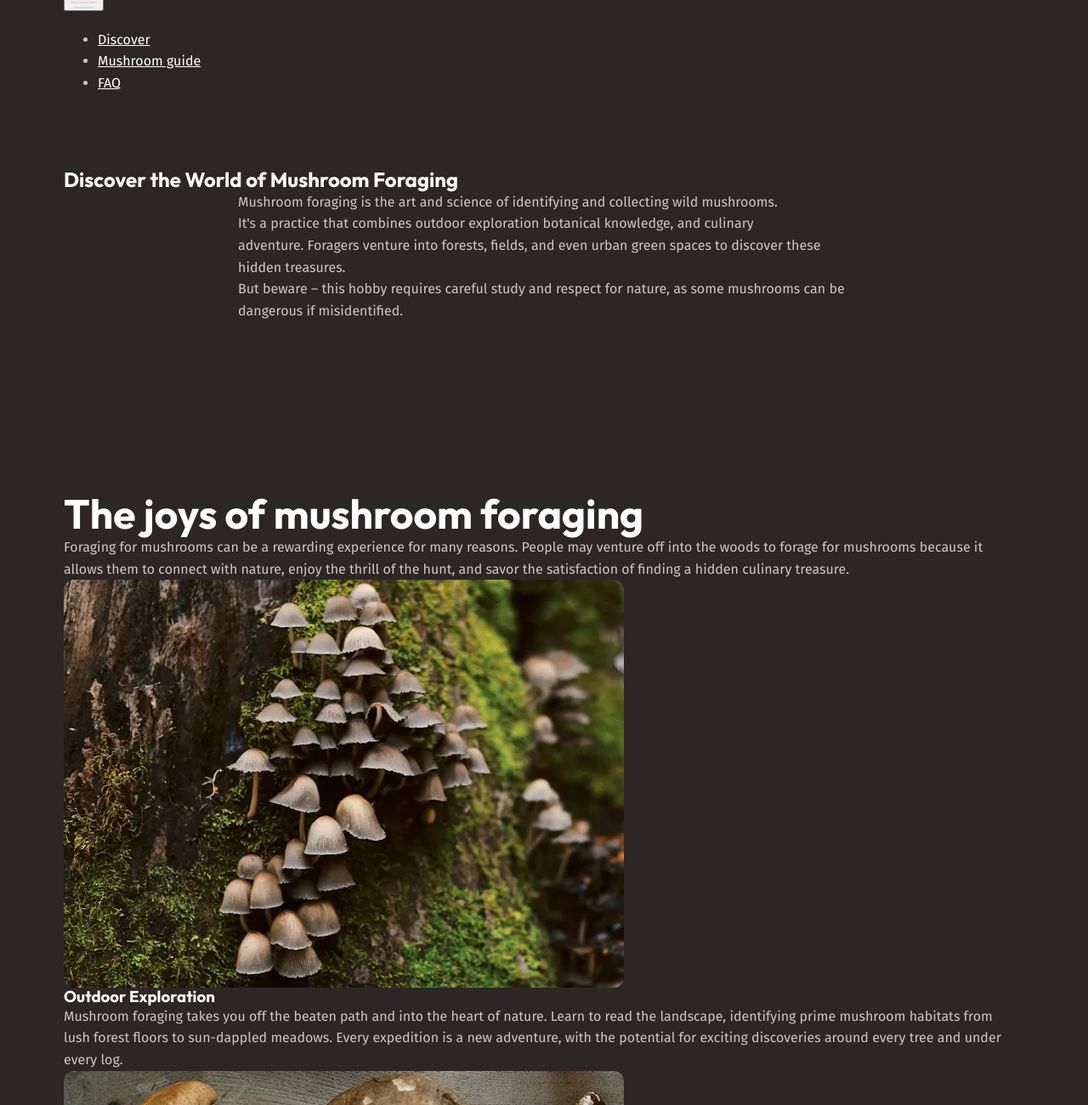
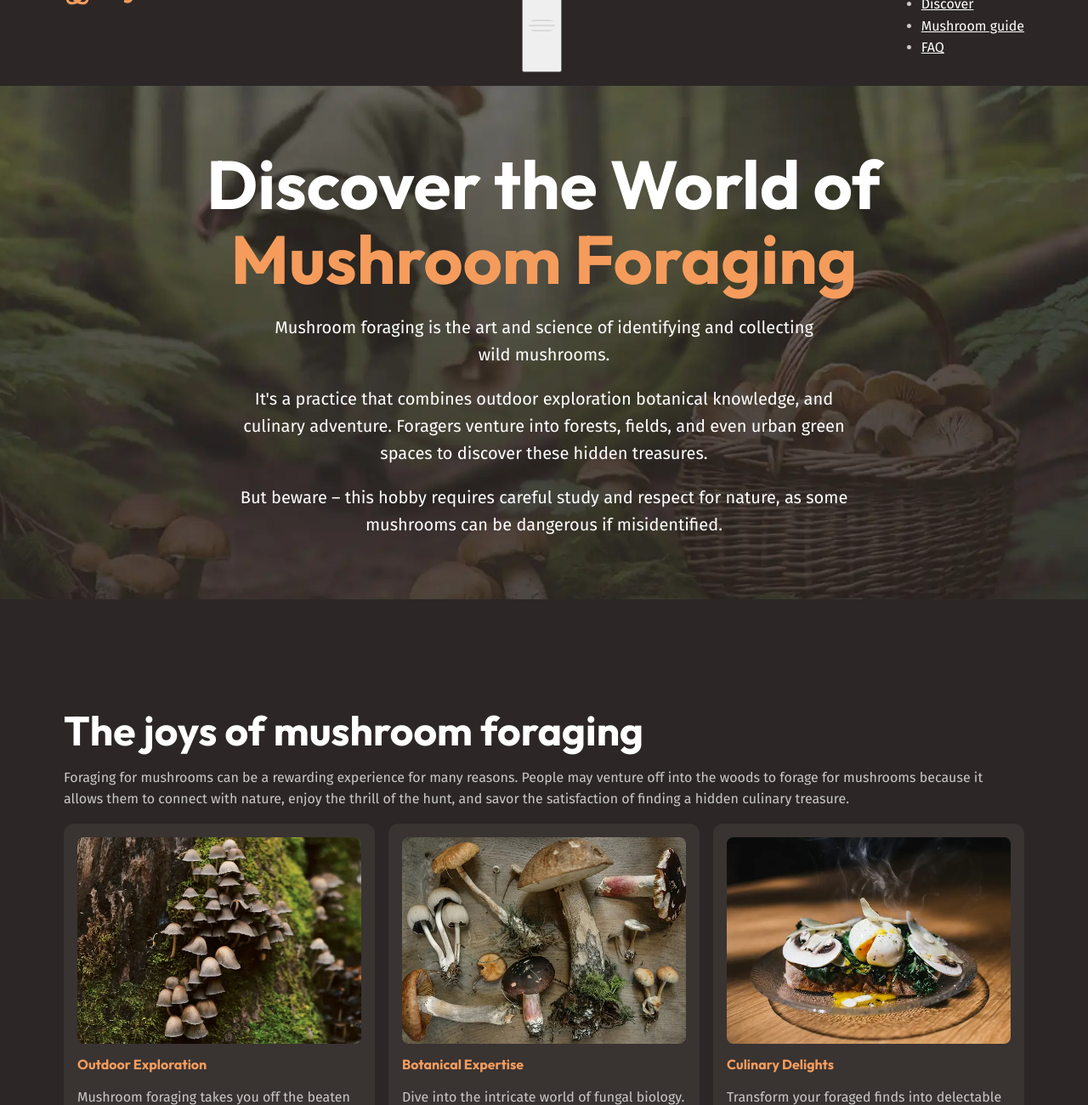
Before and after one commit to cykj40/Fungi-Finders, a website: page index.html in a window 1280 px wide. Shown: the part 40-1340 px from the top of the page at 85% size. Drawn offline with Linux system fonts and the light colour scheme.

Commit message:
changing classes for the class

```diff
--- a/index.html
+++ b/index.html
@@ -42,7 +42,7 @@
                     <span>Mushroom Foraging</span>
                 </h1>
             </div>
-            <div class="wrapper" data-width="narrow">
+            <div class="wrapper " data-width="narrow">
                 <div class="flow">
                     <p>
                         Mushroom foraging is the art and science of identifying and
@@ -80,7 +80,7 @@
                     <div class="card grid-flow">
                         <img src="/assets/outdoor-exploration.webp"
                             alt="Tighly grouped brown mushrooms growing up the side of a mossy tree trunk" />
-                        <h3>Outdoor Exploration</h3>
+                        <h3 class="card__title">Outdoor Exploration</h3>
                         <p>
                             Mushroom foraging takes you off the beaten path and into the
                             heart of nature. Learn to read the landscape, identifying prime
@@ -92,7 +92,7 @@
 
                     <div class="card grid-flow">
                         <img src="/assets/botanical-expertise.webp" alt="Various harvested wild mushrooms on a table" />
-                        <h3>Botanical Expertise</h3>
+                        <h3 class="card__title">Botanical Expertise</h3>
                         <p>
                             Dive into the intricate world of fungal biology. Discover the
                             unique structures of mushrooms, from caps to gills to spores.
@@ -106,7 +106,7 @@
                     <div class="card grid-flow">
                         <img src="/assets/culinary-delight.webp"
                             alt="A freshly cooked plate of food, still steaming, with several mushroom slices on it" />
-                        <h3>Culinary Delights</h3>
+                        <h3 class="card__title">Culinary Delights</h3>
                         <p>
                             Transform your foraged finds into delectable dishes. Many edible
                             mushrooms offer unique flavors and textures that can elevate
--- a/style.css
+++ b/style.css
@@ -178,6 +178,37 @@ html {
  }
 
  @layer layout {
+
+
+.flow > * + * {
+    margin-top: var(--flow-spacer, 1em);
+}
+
+
+.equal-columns {
+    display: grid;
+    gap: var(--equal-columns-gap, 1rem);
+    align-items: var(--equal-columns-vertical-alignment, start);
+
+
+    @media (width > 900px) {
+        grid-auto-flow: column;
+        grid-auto-columns: 1fr;
+    }
+
+    &[data-gap="large"] {
+        --equal-columns-gap: 2rem;
+    }
+
+    &[data-alignment="centered"] {
+        --equal-columns-vertical-alignment: center;
+    }
+
+}
+
+
+
+
     .section {
         --padding: 3.75rem;
         padding-block: var(--padding);
@@ -206,6 +237,102 @@ html {
         &[data-width="wide"] {
             --wrapper-max-width: 1330px;
         }
+    }
+ }
+
+ @layer components {
+    .site-header {
+        padding-block: 1rem;
+    }
+    .site-header__inner {
+        display: flex;
+        flex-wrap: wrap;
+        gap: 1rem;
+        justify-content: space-between;
+
+    }
+    .primary-navigation {
+        display: flex;
+        flex-wrap: wrap;
+        gap: 0.5rem 1rem;
+    }
+
+    .site-footer {
+        text-align: center;
+        padding-block: 2rem;
+        display: grid;
+        gap: 2rem;
+
+        a {
+            color: var(--text-main);
+        }
+        a:hover,
+        a:focus-visible {
+            color: var(--text-brand-light);
+        }
+    }
+
+    .site-footer__title {
+        font-size: var(--font-size-md);
+        font-weight: 700;
+        font-family: var(--ff-heading);
+    }
+    .hero {
+        text-align: center;
+        font-size: var(--font-size-md);
+        color: var(--text-high-contrast);
+        background-image: url(./assets/hero.webp);
+        background-size: cover;
+        background-position: center;
+        background-repeat: no-repeat;
+    }
+    .hero__title {
+        font-size: var(--font-size-heading-lg);
+    }
+    .hero__title span {
+        font-size: var(--font-size-heading-lg);
+        color: var(--text-brand);
+        display: block;
+    }
+
+    .card {
+        display: grid;
+        gap: var(--card-gap, 1rem);
+        padding: 1rem;
+        background-color: var(--background-light);
+        border-radius: var(--border-radius-3);
+
+
+    img {
+            border-radius: var(--border-radius-2);
+        }
+    }
+    .card__title {
+        font-size: var(--card-title-font-size, --font-size-heading-regular);
+        color: var(--card-title-color, var(--text-brand));
+    }
+
+    .button {
+        text-decoration: none;
+        display: inline-flex;
+        padding: 0.5rem 1rem;
+        cursor: pointer;
+        background-color: var(--background-accent-dark);
+        border-radius: var(--border-radius-2);
+        font-family: var(--ff-heading);
+        font-weight: 700;
+        color: var(--text-high-contrast);
+        font-size: var(--font-size-md);
+    }
+
+    .button:hover,
+    .button:focus-visible {
+        background-color: var(--background-accent-light);
+    }
+
+    .equal-columns {
+        --card-title-font-size: 1rem;
+        --card-title-color: var(--text-brand);
     }
  }
 
```
